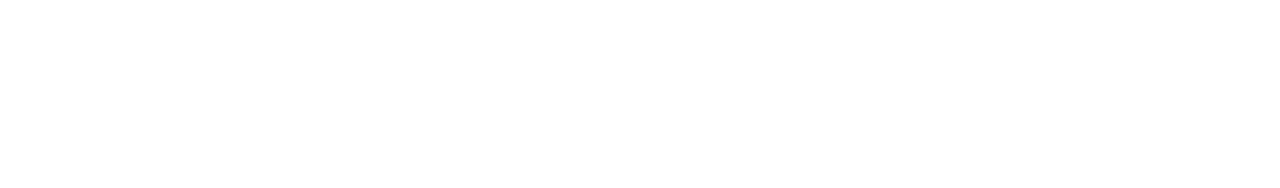
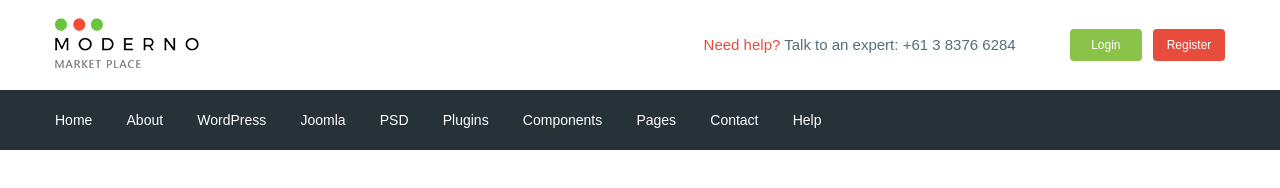
Before and after one commit to Ruslan-80/moderno, a website: page app/index.html in a window 1280 px wide. Drawn offline with nearby package versions, Linux system fonts and the light colour scheme; files that its build step writes are made by us from their sources.

Commit message:
added header

```diff
--- a/app/index.html
+++ b/app/index.html
@@ -6,12 +6,77 @@
     <meta name="viewport" content="width=device-width, initial-scale=1.0">
     <meta http-equiv="X-UA-Compatible" content="ie=edge">
     <title>Document</title>
+    <link href="https://fonts.googleapis.com/css?family=Roboto:500,700&display=swap" rel="stylesheet">
     <link rel="stylesheet" href="css/libs.min.css">
     <link rel="stylesheet" href="css/style.min.css">
 </head>
 
 <body>
+    <header class="header">
+        <div class="header__top">
+            <div class="container">
+                <div class="header__top-inner">
+                    <div class="header__logo">
+                        <a href="#">
+                            <img src="images/logo.png" alt="logo">
+                        </a>
+                    </div>
+                    <div class="header__text">
+                        <a href="#">
+                            <span>Need help?</span>
+                        </a>
+                        Talk to an expert:
+                        <a class="header__phone" href="tel:61383766284">+61 3 8376 6284</a>
+                    </div>
+                    <div class="header__box">
+                        <a href="#" class="basket"></a>
+                        <a href="#" class="header__btn header__btn-login">Login</a>
+                        <a href="#" class="header__btn header__btn-register">Register</a>
 
+                    </div>
+                </div>
+            </div>
+        </div>
+        <div class="header__menu">
+            <div class="container">
+                <nav class="menu">
+                    <ul class="menu__list">
+                        <li>
+                            <a href="#">Home</a>
+                        </li>
+                        <li>
+                            <a href="#">About</a>
+                        </li>
+                        <li>
+                            <a href="#">WordPress</a>
+                        </li>
+                        <li>
+                            <a href="#">Joomla</a>
+                        </li>
+                        <li>
+                            <a href="#">PSD</a>
+                        </li>
+                        <li>
+                            <a href="#">Plugins</a>
+                        </li>
+                        <li>
+                            <a href="#">Components</a>
+                        </li>
+                        <li>
+                            <a href="#">Pages</a>
+                        </li>
+                        <li>
+                            <a href="#">Contact</a>
+                        </li>
+                        <li>
+                            <a href="#">Help</a>
+                        </li>
+                    </ul>
+                </nav>
+            </div>
+        </div>
+
+    </header>
 
 
 
--- /dev/null
+++ b/app/scss/_fonts.scss
@@ -0,0 +1,6 @@
+@font-face {
+    font-family: 'Roboto-Regular', sans-serif;
+    src: url('../fonts/Roboto-Regular.woff2') format('woff2'), url('../fonts/Roboto-Regular.woff') format('woff');
+    // font-weight: 400;
+    font-display: swap;
+}
--- /dev/null
+++ b/app/scss/_global.scss
@@ -0,0 +1,36 @@
+html {
+    box-sizing: border-box;
+}
+
+*,
+*::before,
+*::after {
+    box-sizing: inherit;
+}
+
+a {
+    display: inline-block;
+    text-decoration: none;
+    color: $text;
+}
+
+ul,
+li {
+    margin: 0;
+    padding: 0;
+    list-style: none;
+}
+
+body {
+    font-family: 'Roboto-Regular', sans-serif;
+    font-weight: 400;
+    font-size: 15px;
+    height: 24px;
+    color: $text;
+}
+
+.container {
+    max-width: 1200px;
+    margin: 0 auto;
+    padding: 0 15px;
+}
--- /dev/null
+++ b/app/scss/_vars.scss
@@ -0,0 +1,4 @@
+$text: #546e7a;
+$red: #e74c3c;
+$green: #8bc34a;
+$bg: #263238;
--- a/app/scss/style.scss
+++ b/app/scss/style.scss
@@ -1,9 +1,59 @@
-html {
-    box-sizing: border-box;
+@import 'vars';
+@import 'global';
+@import 'fonts';
+.header__top-inner {
+    display: flex;
+    justify-content: space-between;
+    height: 90px;
+    align-items: center;
 }
 
-*,
-*::before,
-*::after {
-    box-sizing: inherit;
+.header__text {
+    margin-left: auto;
+    margin-right: 50px;
+    span {
+        color: $red;
+    }
 }
+
+.header__btn {
+    padding: 4px;
+    width: 72px;
+    border-radius: 4px;
+    text-align: center;
+    color: #fff;
+    font-size: 12px;
+    line-height: 24px;
+}
+
+.header__btn-login {
+    background-color: $green;
+}
+
+.header__btn-register {
+    background-color: $red;
+    margin-left: 7px;
+}
+
+.header__menu {
+    background-color: $bg;
+}
+
+.menu {
+    display: flex;
+    align-items: center;
+    height: 60px;
+}
+
+.menu__list {
+    li {
+        display: inline-block;
+        &+li {
+            margin-left: 30px;
+        }
+    }
+    a {
+        color: #fff;
+        font-size: 14px;
+    }
+}
--- a/gulpfile.js
+++ b/gulpfile.js
@@ -8,7 +8,7 @@ let gulp = require('gulp'),
     cssmin = require('gulp-cssmin');
 
 gulp.task('sass', function() {
-    return gulp.src('app/scss/style.scss')
+    return gulp.src('app/scss/**/*.scss')
         .pipe(sass({ outputStyle: 'compressed' }))
         .pipe(rename({ suffix: '.min' }))
         .pipe(autoprefixer({
@@ -60,7 +60,7 @@ gulp.task('browser-sync', function() {
 });
 
 gulp.task('watch', function() {
-    gulp.watch('app/scss/style.scss', gulp.parallel('sass'))
+    gulp.watch('app/scss/**/*.scss', gulp.parallel('sass'))
     gulp.watch('app/*.html', gulp.parallel('html'))
     gulp.watch('app/js/*.js', gulp.parallel('js'))
 });
```
Also changed, not shown: app/fonts/Roboto-Medium.ttf (added), app/fonts/Roboto-Regular.woff (added), app/fonts/Roboto-Regular.woff2 (added), app/images/logo.png (added).
